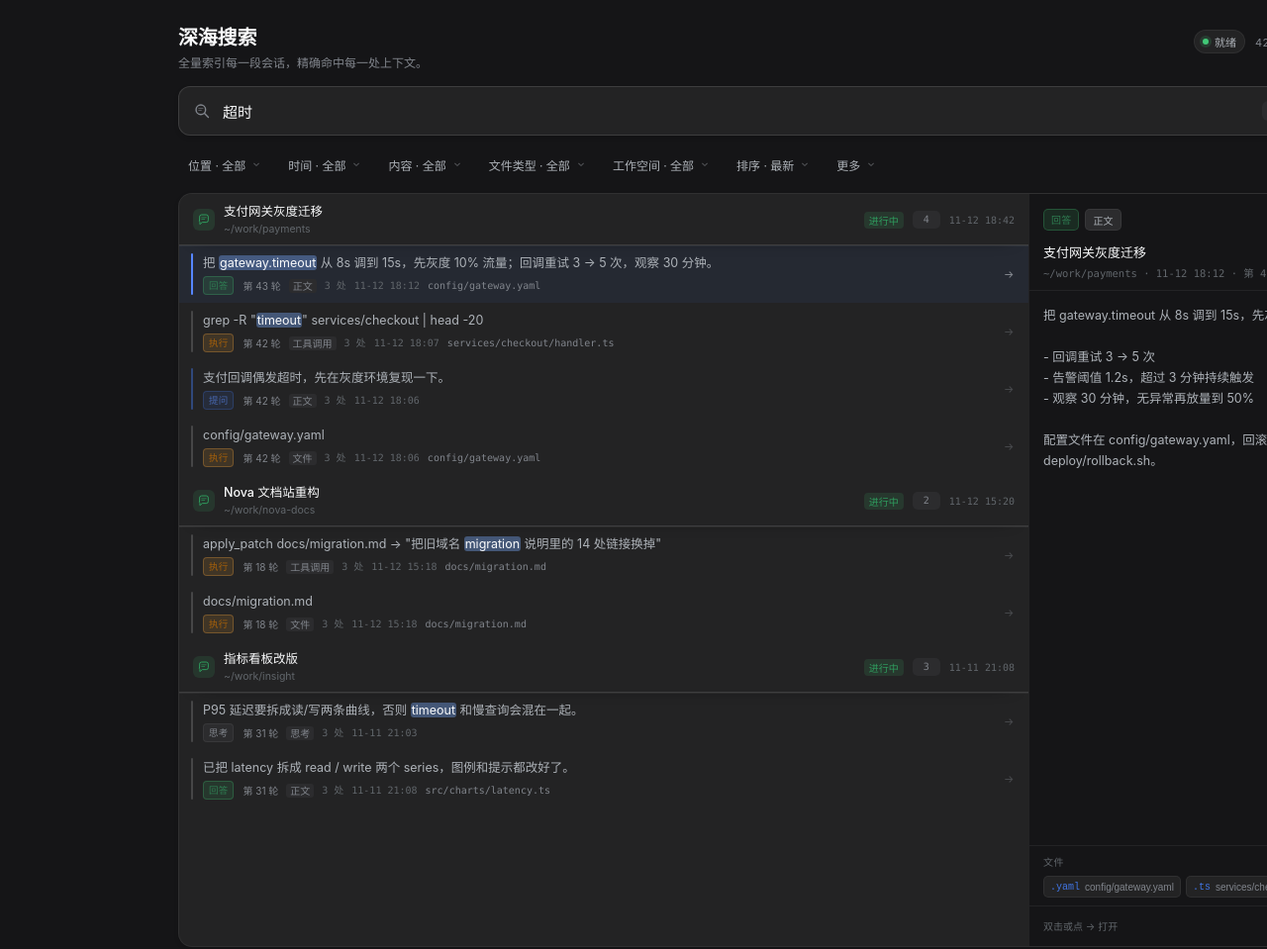
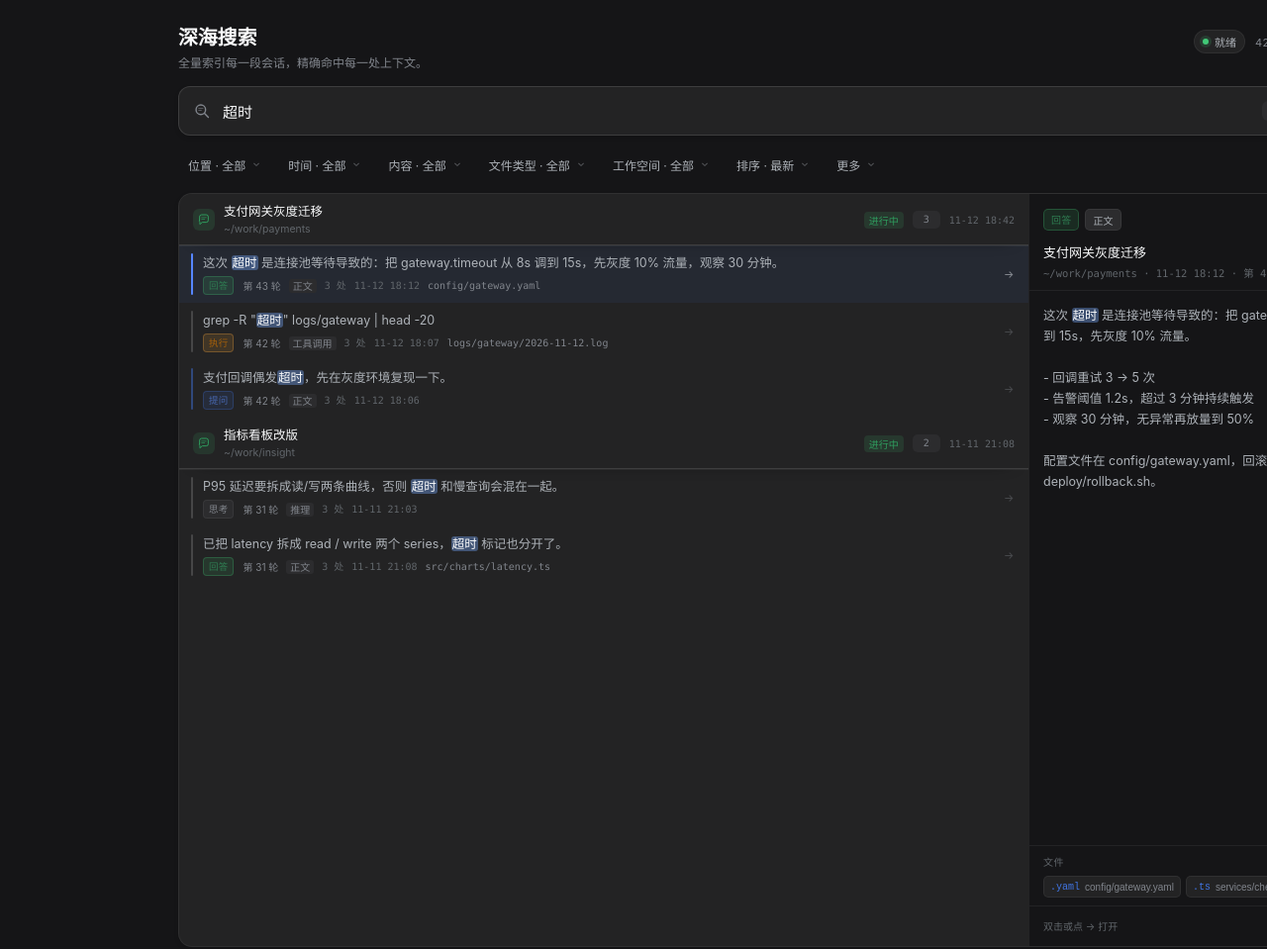
Before and after one commit to Moosphan/dsh-deep-search, a website: page docs/mock/shot-main.html in a window 1280 px wide. Shown: the top 959 px of the page at 99% size. Drawn offline with Linux system fonts and the light colour scheme.

Commit message:
docs: fix mock search matches and remove filter screenshot gaps

```diff
--- a/docs/mock/shot-main.html
+++ b/docs/mock/shot-main.html
@@ -217,6 +217,7 @@ body{font-family:var(--dsw-font-family)}
 @media (max-width: 980px){.dsss-panel{grid-template-columns:minmax(0,1fr)}.dsss-preview{display:none}.dsss-wrap{padding:18px 18px 0}}
 @media (max-width: 720px){.dsss-kbd{display:none}.dsss-head-meta .dsss-meta-stat{display:none}}
 
+
 html,body{width:1600px;height:1000px;overflow:hidden}</style></head>
 <body><div class="dsss-root"><div class="dsss-wrap">
 
@@ -254,14 +255,14 @@ html,body{width:1600px;height:1000px;overflow:hidden}</style></head>
       <span class="dsss-group-path">~/work/payments</span>
     </span>
     <span class="dsss-live">进行中</span>
-    <span class="dsss-group-count">4</span>
+    <span class="dsss-group-count">3</span>
     <span class="dsss-group-time">11-12 18:42</span>
   </div>
 
 <div class="dsss-hit is-selected" role="button" tabindex="0">
   <span class="dsss-hit-rail dsss-role-assistant dsss-kind-正文"></span>
   <span class="dsss-hit-body">
-    <span class="dsss-hit-snippet">把 <mark class='dsss-mark'>gateway.timeout</mark> 从 8s 调到 15s，先灰度 10% 流量；回调重试 3 → 5 次，观察 30 分钟。</span>
+    <span class="dsss-hit-snippet">这次 <mark class='dsss-mark'>超时</mark> 是连接池等待导致的：把 gateway.timeout 从 8s 调到 15s，先灰度 10% 流量，观察 30 分钟。</span>
     <span class="dsss-hit-meta">
       <span class="dsss-loc dsss-loc-answer">回答</span>
       <span class="dsss-hit-turn">第 43 轮</span>
@@ -276,14 +277,14 @@ html,body{width:1600px;height:1000px;overflow:hidden}</style></head>
 <div class="dsss-hit" role="button" tabindex="0">
   <span class="dsss-hit-rail dsss-role-assistant dsss-kind-工具调用"></span>
   <span class="dsss-hit-body">
-    <span class="dsss-hit-snippet">grep -R "<mark class='dsss-mark'>timeout</mark>" services/checkout | head -20</span>
+    <span class="dsss-hit-snippet">grep -R "<mark class='dsss-mark'>超时</mark>" logs/gateway | head -20</span>
     <span class="dsss-hit-meta">
       <span class="dsss-loc dsss-loc-execute">执行</span>
       <span class="dsss-hit-turn">第 42 轮</span>
       <span class="dsss-hit-kind">工具调用</span>
       <span class="dsss-hit-count">3 处</span>
       <span class="dsss-hit-time">11-12 18:07</span>
-      <span class="dsss-hit-file">services/checkout/handler.ts</span>
+      <span class="dsss-hit-file">logs/gateway/2026-11-12.log</span>
     </span>
   </span>
   <button type="button" class="dsss-hit-open" title="打开会话" aria-label="打开会话"><svg width="13" height="13" viewBox="0 0 24 24" fill="none"><path d="M5 12h13m-5-5 5 5-5 5" stroke="currentColor" stroke-width="1.9" stroke-linecap="round" stroke-linejoin="round"/></svg></button>
@@ -291,7 +292,7 @@ html,body{width:1600px;height:1000px;overflow:hidden}</style></head>
 <div class="dsss-hit" role="button" tabindex="0">
   <span class="dsss-hit-rail dsss-role-user dsss-kind-正文"></span>
   <span class="dsss-hit-body">
-    <span class="dsss-hit-snippet">支付回调偶发超时，先在灰度环境复现一下。</span>
+    <span class="dsss-hit-snippet">支付回调偶发<mark class='dsss-mark'>超时</mark>，先在灰度环境复现一下。</span>
     <span class="dsss-hit-meta">
       <span class="dsss-loc dsss-loc-ask">提问</span>
       <span class="dsss-hit-turn">第 42 轮</span>
@@ -299,64 +300,6 @@ html,body{width:1600px;height:1000px;overflow:hidden}</style></head>
       <span class="dsss-hit-count">3 处</span>
       <span class="dsss-hit-time">11-12 18:06</span>
 
-    </span>
-  </span>
-  <button type="button" class="dsss-hit-open" title="打开会话" aria-label="打开会话"><svg width="13" height="13" viewBox="0 0 24 24" fill="none"><path d="M5 12h13m-5-5 5 5-5 5" stroke="currentColor" stroke-width="1.9" stroke-linecap="round" stroke-linejoin="round"/></svg></button>
-</div>
-<div class="dsss-hit" role="button" tabindex="0">
-  <span class="dsss-hit-rail dsss-role-assistant dsss-kind-文件"></span>
-  <span class="dsss-hit-body">
-    <span class="dsss-hit-snippet">config/gateway.yaml</span>
-    <span class="dsss-hit-meta">
-      <span class="dsss-loc dsss-loc-execute">执行</span>
-      <span class="dsss-hit-turn">第 42 轮</span>
-      <span class="dsss-hit-kind">文件</span>
-      <span class="dsss-hit-count">3 处</span>
-      <span class="dsss-hit-time">11-12 18:06</span>
-      <span class="dsss-hit-file">config/gateway.yaml</span>
-    </span>
-  </span>
-  <button type="button" class="dsss-hit-open" title="打开会话" aria-label="打开会话"><svg width="13" height="13" viewBox="0 0 24 24" fill="none"><path d="M5 12h13m-5-5 5 5-5 5" stroke="currentColor" stroke-width="1.9" stroke-linecap="round" stroke-linejoin="round"/></svg></button>
-</div>
-</section>
-<section class="dsss-group">
-  <div class="dsss-group-head" role="heading" aria-level="2" title="~/work/nova-docs">
-    <span class="dsss-group-mark is-live"><svg width="14" height="14" viewBox="0 0 24 24" fill="none"><path d="M4.5 7A3.5 3.5 0 0 1 8 3.5h8A3.5 3.5 0 0 1 19.5 7v6a3.5 3.5 0 0 1-3.5 3.5H9.2L5 20v-3.8A3.5 3.5 0 0 1 4.5 12V7Z" stroke="currentColor" stroke-width="1.7" stroke-linejoin="round"/><path d="M8.2 8.2h7.6M8.2 11.2h4.8" stroke="currentColor" stroke-width="1.5" stroke-linecap="round" opacity=".7"/></svg></span>
-    <span class="dsss-group-copy">
-      <span class="dsss-group-title">Nova 文档站重构</span>
-      <span class="dsss-group-path">~/work/nova-docs</span>
-    </span>
-    <span class="dsss-live">进行中</span>
-    <span class="dsss-group-count">2</span>
-    <span class="dsss-group-time">11-12 15:20</span>
-  </div>
-
-<div class="dsss-hit" role="button" tabindex="0">
-  <span class="dsss-hit-rail dsss-role-assistant dsss-kind-工具调用"></span>
-  <span class="dsss-hit-body">
-    <span class="dsss-hit-snippet">apply_patch docs/migration.md  →  "把旧域名 <mark class='dsss-mark'>migration</mark> 说明里的 14 处链接换掉"</span>
-    <span class="dsss-hit-meta">
-      <span class="dsss-loc dsss-loc-execute">执行</span>
-      <span class="dsss-hit-turn">第 18 轮</span>
-      <span class="dsss-hit-kind">工具调用</span>
-      <span class="dsss-hit-count">3 处</span>
-      <span class="dsss-hit-time">11-12 15:18</span>
-      <span class="dsss-hit-file">docs/migration.md</span>
-    </span>
-  </span>
-  <button type="button" class="dsss-hit-open" title="打开会话" aria-label="打开会话"><svg width="13" height="13" viewBox="0 0 24 24" fill="none"><path d="M5 12h13m-5-5 5 5-5 5" stroke="currentColor" stroke-width="1.9" stroke-linecap="round" stroke-linejoin="round"/></svg></button>
-</div>
-<div class="dsss-hit" role="button" tabindex="0">
-  <span class="dsss-hit-rail dsss-role-assistant dsss-kind-文件"></span>
-  <span class="dsss-hit-body">
-    <span class="dsss-hit-snippet">docs/migration.md</span>
-    <span class="dsss-hit-meta">
-      <span class="dsss-loc dsss-loc-execute">执行</span>
-      <span class="dsss-hit-turn">第 18 轮</span>
-      <span class="dsss-hit-kind">文件</span>
-      <span class="dsss-hit-count">3 处</span>
-      <span class="dsss-hit-time">11-12 15:18</span>
-      <span class="dsss-hit-file">docs/migration.md</span>
     </span>
   </span>
   <button type="button" class="dsss-hit-open" title="打开会话" aria-label="打开会话"><svg width="13" height="13" viewBox="0 0 24 24" fill="none"><path d="M5 12h13m-5-5 5 5-5 5" stroke="currentColor" stroke-width="1.9" stroke-linecap="round" stroke-linejoin="round"/></svg></button>
@@ -370,18 +313,18 @@ html,body{width:1600px;height:1000px;overflow:hidden}</style></head>
       <span class="dsss-group-path">~/work/insight</span>
     </span>
     <span class="dsss-live">进行中</span>
-    <span class="dsss-group-count">3</span>
+    <span class="dsss-group-count">2</span>
     <span class="dsss-group-time">11-11 21:08</span>
   </div>
 
 <div class="dsss-hit" role="button" tabindex="0">
-  <span class="dsss-hit-rail dsss-role-assistant dsss-kind-思考"></span>
+  <span class="dsss-hit-rail dsss-role-assistant dsss-kind-推理"></span>
   <span class="dsss-hit-body">
-    <span class="dsss-hit-snippet">P95 延迟要拆成读/写两条曲线，否则 <mark class='dsss-mark'>timeout</mark> 和慢查询会混在一起。</span>
+    <span class="dsss-hit-snippet">P95 延迟要拆成读/写两条曲线，否则 <mark class='dsss-mark'>超时</mark> 和慢查询会混在一起。</span>
     <span class="dsss-hit-meta">
       <span class="dsss-loc dsss-loc-thought">思考</span>
       <span class="dsss-hit-turn">第 31 轮</span>
-      <span class="dsss-hit-kind">思考</span>
+      <span class="dsss-hit-kind">推理</span>
       <span class="dsss-hit-count">3 处</span>
       <span class="dsss-hit-time">11-11 21:03</span>
 
@@ -392,7 +335,7 @@ html,body{width:1600px;height:1000px;overflow:hidden}</style></head>
 <div class="dsss-hit" role="button" tabindex="0">
   <span class="dsss-hit-rail dsss-role-assistant dsss-kind-正文"></span>
   <span class="dsss-hit-body">
-    <span class="dsss-hit-snippet">已把 latency 拆成 read / write 两个 series，图例和提示都改好了。</span>
+    <span class="dsss-hit-snippet">已把 latency 拆成 read / write 两个 series，<mark class='dsss-mark'>超时</mark> 标记也分开了。</span>
     <span class="dsss-hit-meta">
       <span class="dsss-loc dsss-loc-answer">回答</span>
       <span class="dsss-hit-turn">第 31 轮</span>
@@ -422,7 +365,7 @@ html,body{width:1600px;height:1000px;overflow:hidden}</style></head>
     <span class="dsss-preview-title">支付网关灰度迁移</span>
     <span class="dsss-preview-sub">~/work/payments · 11-12 18:12 · 第 43 轮</span>
   </div>
-  <div class="dsss-preview-text">把 gateway.timeout 从 8s 调到 15s，先灰度 10% 流量。
+  <div class="dsss-preview-text">这次 <mark class='dsss-mark'>超时</mark> 是连接池等待导致的：把 gateway.timeout 从 8s 调到 15s，先灰度 10% 流量。
 
 - 回调重试 3 → 5 次
 - 告警阈值 1.2s，超过 3 分钟持续触发
```
Also changed, not shown: docs/mock/shot-content.html (+12 -11 lines), docs/mock/shot-filters.html (+11 -38 lines), docs/mock/shot-regex.html (+4 -3 lines), docs/shot-content.png, docs/shot-filters.png, docs/shot-main.png, docs/shot-regex.png, 1 other file.
